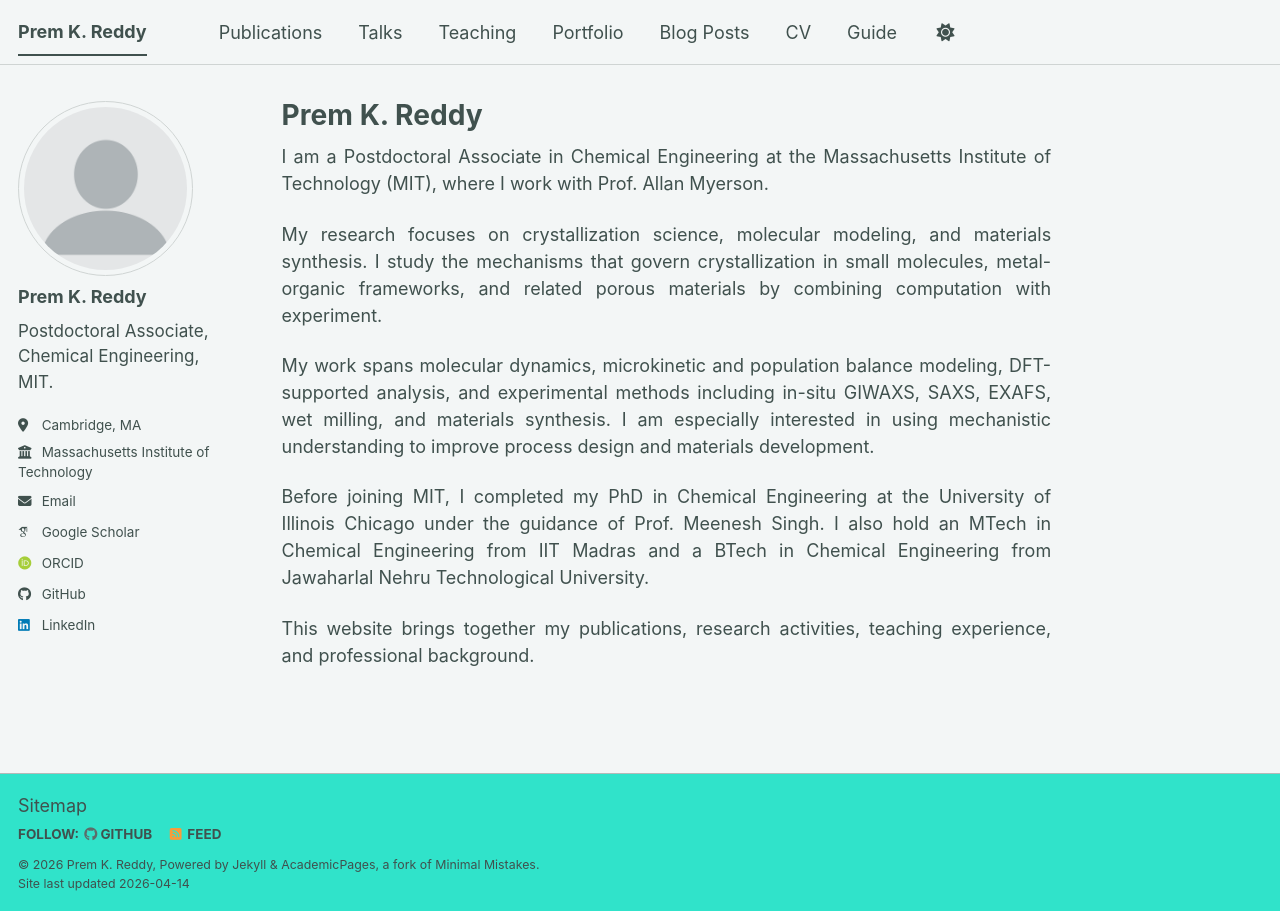
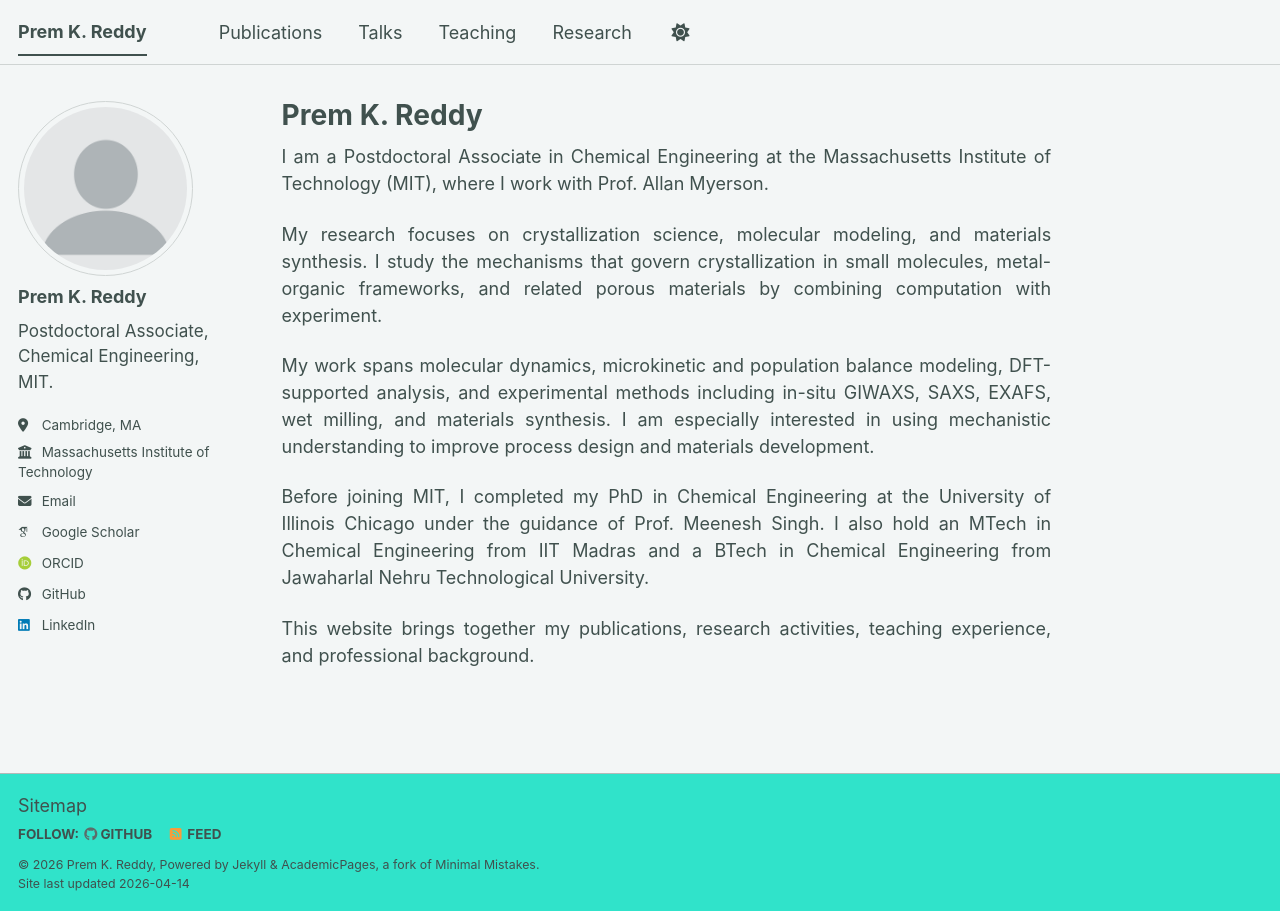
Before and after one commit to prmrdy/portfolio, a Jekyll site: the page built from _pages/about.md, in a window 1280 px wide. Built offline with Jekyll 4.4.1, drawn with Linux system fonts in a browser that asks for light colours; some web fonts are replaced; a script bundle is joined from its source files by our own code; library files that are not in the unit come from our copies.

Commit message:
Update navigation links in navigation.yml
Replaced 'Portfolio' with 'Research' and removed several other entries.

```diff
--- a/_data/navigation.yml
+++ b/_data/navigation.yml
@@ -17,17 +17,5 @@
   - title: "Teaching"
     url: /teaching/
 
-  - title: "Portfolio"
-    url: /portfolio/
-
-  - title: "Blog Posts"
-    url: /year-archive/
-
-  - title: "CV"
-    url: /cv/
-
-  # - title: "CV"
-  #   url: /cv-json/
-
-  - title: "Guide"
-    url: /markdown/
+  - title: "Research"
+    url: /research/
```
